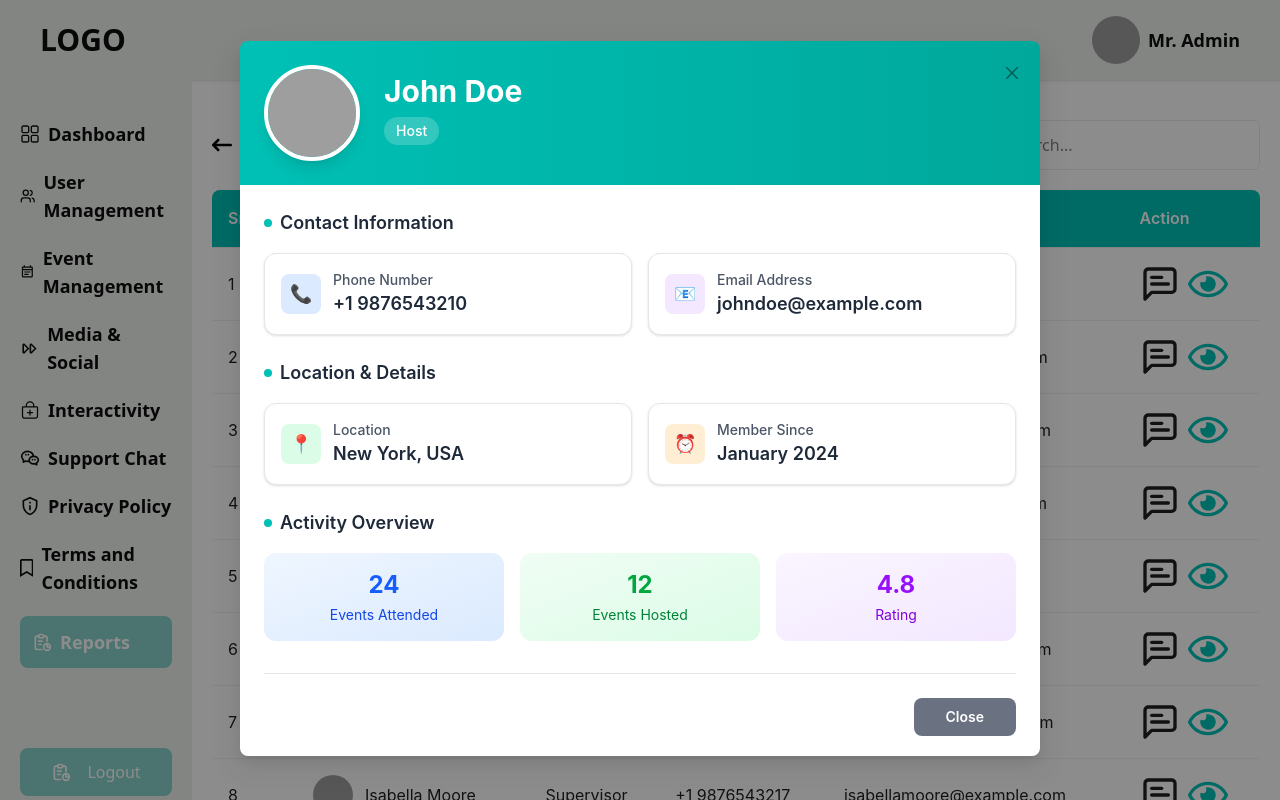
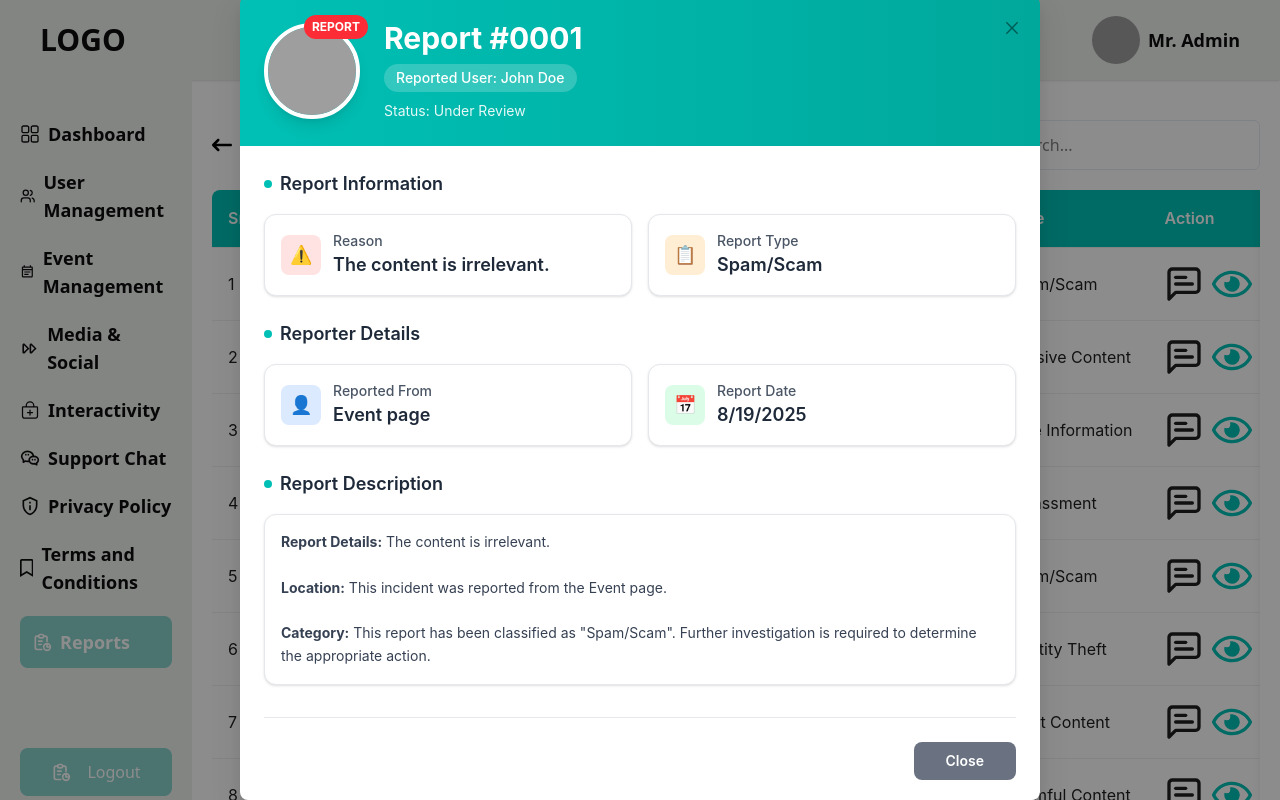
Before and after one commit to TAIJULAMAN/event-management-angel, a React (Vite) app: page /reports in a window 1280 px wide. Both pictures are taken after a click on the button 1207 px from the left and 284 px from the top of the page. Shown: the top 800 px of the page. Built offline with nearby package versions, Linux system fonts and the light colour scheme; grey boxes are pictures that could not be loaded.

Commit message:
complete profile

```diff
--- a/src/pages/Reports/Reports.jsx
+++ b/src/pages/Reports/Reports.jsx
@@ -6,11 +6,13 @@ import { RiDeleteBin6Line } from "react-icons/ri";
 import { FaRegEye } from "react-icons/fa";
 import { BiMessage } from "react-icons/bi";
 import { LuMessageSquareText } from "react-icons/lu";
+import { useNavigate } from "react-router-dom";
 
 function Reports() {
   const [isModalOpen, setIsModalOpen] = useState(false);
   const [isViewModalOpen, setIsViewModalOpen] = useState(false);
   const [selectedUser, setSelectedUser] = useState(null);
+  const navigate = useNavigate();
 
   const showModal = () => {
     setIsModalOpen(true);
@@ -32,273 +34,244 @@ function Reports() {
       key: "1",
       no: "1",
       name: "John Doe",
-      role: "Host",
-      phone: "+1 9876543210",
-      email: "johndoe@example.com",
-      location: "New York, USA",
+      reason: "The content is irrelevant.",
+      reportedFrom: "Event page",
+      type: "Spam/Scam",
     },
     {
       key: "2",
       no: "2",
-      name: "Emma Smith",
-      role: "Driver",
-      phone: "+1 9876543211",
-      email: "emmasmith@example.com",
-      location: "Los Angeles, USA",
+      name: "Jane Smith",
+      reason: "Contains inappropriate language.",
+      reportedFrom: "User profile",
+      type: "Abusive Content",
     },
     {
       key: "3",
       no: "3",
-      name: "Liam Johnson",
-      role: "Manager",
-      phone: "+1 9876543212",
-      email: "liamjohnson@example.com",
-      location: "Chicago, USA",
+      name: "Robert Brown",
+      reason: "Misleading information provided.",
+      reportedFrom: "Dashboard",
+      type: "Fake Information",
     },
     {
       key: "4",
       no: "4",
-      name: "Olivia Brown",
-      role: "Supervisor",
-      phone: "+1 9876543213",
-      email: "oliviabrown@example.com",
-      location: "Houston, USA",
+      name: "Emily Johnson",
+      reason: "Harassment in the comments section.",
+      reportedFrom: "Comment section",
+      type: "Harassment",
     },
     {
       key: "5",
       no: "5",
-      name: "Noah Davis",
-      role: "Host",
-      phone: "+1 9876543214",
-      email: "noahdavis@example.com",
-      location: "Phoenix, USA",
+      name: "Michael Wilson",
+      reason: "Repeated posting of promotional links.",
+      reportedFrom: "Forum",
+      type: "Spam/Scam",
     },
     {
       key: "6",
       no: "6",
-      name: "Sophia Miller",
-      role: "Driver",
-      phone: "+1 9876543215",
-      email: "sophiamiller@example.com",
-      location: "Philadelphia, USA",
+      name: "Sophia Taylor",
+      reason: "Impersonating another user.",
+      reportedFrom: "User profile",
+      type: "Identity Theft",
     },
     {
       key: "7",
       no: "7",
-      name: "James Wilson",
-      role: "Manager",
-      phone: "+1 9876543216",
-      email: "jameswilson@example.com",
-      location: "San Antonio, USA",
+      name: "William Anderson",
+      reason: "Posting explicit images.",
+      reportedFrom: "Gallery",
+      type: "Adult Content",
     },
     {
       key: "8",
       no: "8",
-      name: "Isabella Moore",
-      role: "Supervisor",
-      phone: "+1 9876543217",
-      email: "isabellamoore@example.com",
-      location: "San Diego, USA",
+      name: "Olivia Thomas",
+      reason: "Promoting harmful activities.",
+      reportedFrom: "Blog page",
+      type: "Harmful Content",
     },
     {
       key: "9",
       no: "9",
-      name: "Benjamin Taylor",
-      role: "Host",
-      phone: "+1 9876543218",
-      email: "benjamintaylor@example.com",
-      location: "Dallas, USA",
+      name: "James Martinez",
+      reason: "Spreading political misinformation.",
+      reportedFrom: "News feed",
+      type: "Fake Information",
     },
     {
       key: "10",
       no: "10",
-      name: "Mia Anderson",
-      role: "Driver",
-      phone: "+1 9876543219",
-      email: "miaanderson@example.com",
-      location: "San Jose, USA",
+      name: "Ava White",
+      reason: "Threatening another user.",
+      reportedFrom: "Direct messages",
+      type: "Harassment",
     },
     {
       key: "11",
       no: "11",
-      name: "Elijah Thomas",
-      role: "Manager",
-      phone: "+1 9876543220",
-      email: "elijahthomas@example.com",
-      location: "Austin, USA",
+      name: "Ethan Harris",
+      reason: "Using offensive slurs repeatedly.",
+      reportedFrom: "Group chat",
+      type: "Abusive Content",
     },
     {
       key: "12",
       no: "12",
-      name: "Charlotte Jackson",
-      role: "Supervisor",
-      phone: "+1 9876543221",
-      email: "charlottejackson@example.com",
-      location: "Jacksonville, USA",
+      name: "Charlotte Clark",
+      reason: "Excessive self-promotion.",
+      reportedFrom: "Forum",
+      type: "Spam/Scam",
     },
     {
       key: "13",
       no: "13",
-      name: "William White",
-      role: "Host",
-      phone: "+1 9876543222",
-      email: "williamwhite@example.com",
-      location: "Fort Worth, USA",
+      name: "Benjamin Lewis",
+      reason: "Distributing pirated materials.",
+      reportedFrom: "Download section",
+      type: "Illegal Content",
     },
     {
       key: "14",
       no: "14",
-      name: "Amelia Harris",
-      role: "Driver",
-      phone: "+1 9876543223",
-      email: "ameliaharris@example.com",
-      location: "Columbus, USA",
+      name: "Amelia Walker",
+      reason: "Promoting unverified medical advice.",
+      reportedFrom: "Article page",
+      type: "Misinformation",
     },
     {
       key: "15",
       no: "15",
-      name: "Henry Martin",
-      role: "Manager",
-      phone: "+1 9876543224",
-      email: "henrymartin@example.com",
-      location: "Charlotte, USA",
+      name: "Lucas Hall",
+      reason: "Repeatedly creating fake events.",
+      reportedFrom: "Event page",
+      type: "Fake Information",
     },
     {
       key: "16",
       no: "16",
-      name: "Evelyn Thompson",
-      role: "Supervisor",
-      phone: "+1 9876543225",
-      email: "evelynthompson@example.com",
-      location: "San Francisco, USA",
+      name: "Mia Allen",
+      reason: "Sending phishing links.",
+      reportedFrom: "Direct messages",
+      type: "Spam/Scam",
     },
     {
       key: "17",
       no: "17",
-      name: "Alexander Garcia",
-      role: "Host",
-      phone: "+1 9876543226",
-      email: "alexandergarcia@example.com",
-      location: "Indianapolis, USA",
+      name: "Henry Young",
+      reason: "Promoting extremist content.",
+      reportedFrom: "News section",
+      type: "Harmful Content",
     },
     {
       key: "18",
       no: "18",
-      name: "Harper Martinez",
-      role: "Driver",
-      phone: "+1 9876543227",
-      email: "harpermartinez@example.com",
-      location: "Seattle, USA",
+      name: "Harper King",
+      reason: "Sharing disturbing violent images.",
+      reportedFrom: "Gallery",
+      type: "Violence",
     },
     {
       key: "19",
       no: "19",
-      name: "Daniel Robinson",
-      role: "Manager",
-      phone: "+1 9876543228",
-      email: "danielrobinson@example.com",
-      location: "Denver, USA",
+      name: "Alexander Scott",
+      reason: "Abusive language towards moderators.",
+      reportedFrom: "Support chat",
+      type: "Abusive Content",
     },
     {
       key: "20",
       no: "20",
-      name: "Ella Clark",
-      role: "Supervisor",
-      phone: "+1 9876543229",
-      email: "ellaclark@example.com",
-      location: "Washington, USA",
+      name: "Ella Green",
+      reason: "Repeatedly posting irrelevant comments.",
+      reportedFrom: "Comment section",
+      type: "Spam/Scam",
     },
     {
       key: "21",
       no: "21",
-      name: "Matthew Rodriguez",
-      role: "Host",
-      phone: "+1 9876543230",
-      email: "matthewrodriguez@example.com",
-      location: "Boston, USA",
+      name: "Daniel Baker",
+      reason: "Impersonating an official account.",
+      reportedFrom: "User profile",
+      type: "Identity Theft",
     },
     {
       key: "22",
       no: "22",
-      name: "Scarlett Lewis",
-      role: "Driver",
-      phone: "+1 9876543231",
-      email: "scarlettlewis@example.com",
-      location: "El Paso, USA",
+      name: "Scarlett Adams",
+      reason: "Promoting pyramid schemes.",
+      reportedFrom: "Forum",
+      type: "Scam",
     },
     {
       key: "23",
       no: "23",
-      name: "Jackson Lee",
-      role: "Manager",
-      phone: "+1 9876543232",
-      email: "jacksonlee@example.com",
-      location: "Nashville, USA",
+      name: "Matthew Campbell",
+      reason: "Posting misleading discount offers.",
+      reportedFrom: "Product page",
+      type: "Fake Information",
     },
     {
       key: "24",
       no: "24",
-      name: "Victoria Walker",
-      role: "Supervisor",
-      phone: "+1 9876543233",
-      email: "victoriawalker@example.com",
-      location: "Detroit, USA",
+      name: "Victoria Roberts",
+      reason: "Spamming cryptocurrency promotions.",
+      reportedFrom: "Dashboard",
+      type: "Spam/Scam",
     },
     {
       key: "25",
       no: "25",
-      name: "Sebastian Hall",
-      role: "Host",
-      phone: "+1 9876543234",
-      email: "sebastianhall@example.com",
-      location: "Oklahoma City, USA",
+      name: "Joseph Phillips",
+      reason: "Uploading inappropriate memes.",
+      reportedFrom: "Gallery",
+      type: "Adult Content",
     },
     {
       key: "26",
       no: "26",
-      name: "Aria Allen",
-      role: "Driver",
-      phone: "+1 9876543235",
-      email: "ariaallen@example.com",
-      location: "Las Vegas, USA",
+      name: "Grace Parker",
+      reason: "Promoting fake giveaways.",
+      reportedFrom: "Event page",
+      type: "Scam",
     },
     {
       key: "27",
       no: "27",
-      name: "David Young",
-      role: "Manager",
-      phone: "+1 9876543236",
-      email: "davideyoung@example.com",
-      location: "Portland, USA",
+      name: "Samuel Evans",
+      reason: "Repeated trolling behavior.",
+      reportedFrom: "Group chat",
+      type: "Harassment",
     },
     {
       key: "28",
       no: "28",
-      name: "Grace King",
-      role: "Supervisor",
-      phone: "+1 9876543237",
-      email: "graceking@example.com",
-      location: "Memphis, USA",
+      name: "Chloe Turner",
+      reason: "Sharing private information publicly.",
+      reportedFrom: "User profile",
+      type: "Privacy Violation",
     },
     {
       key: "29",
       no: "29",
-      name: "Joseph Scott",
-      role: "Host",
-      phone: "+1 9876543238",
-      email: "josephscott@example.com",
-      location: "Louisville, USA",
+      name: "David Carter",
+      reason: "Posting dangerous challenges.",
+      reportedFrom: "Video section",
+      type: "Harmful Content",
     },
     {
       key: "30",
       no: "30",
-      name: "Chloe Green",
-      role: "Driver",
-      phone: "+1 9876543239",
-      email: "chloegreen@example.com",
-      location: "Baltimore, USA",
+      name: "Lily Mitchell",
+      reason: "Spreading conspiracy theories.",
+      reportedFrom: "News section",
+      type: "Misinformation",
     },
   ];
+
   const columns = [
     {
       title: "Sr.No",
@@ -317,37 +290,32 @@ function Reports() {
           />
           <div className="flex flex-col gap-[2px]">
             <span className="leading-none">{record.name}</span>
-            {/* <span className="leading-none text-gray-500 text-sm">{record.email}</span> */}
+
           </div>
         </div>
       ),
     },
     {
       title: "Reason",
-      dataIndex: "role",
-      key: "role",
+      dataIndex: "reason",
+      key: "reason",
     },
     {
       title: "Reported Form",
-      dataIndex: "phone",
-      key: "phone",
+      dataIndex: "reportedFrom",
+      key: "reportedFrom",
     },
     {
       title: "Type",
-      dataIndex: "email",
-      key: "email",
+      dataIndex: "type",
+      key: "type",
     },
-    // {
-    //   title: "Action",
-    //   dataIndex: "location",
-    //   key: "location",
-    // },
     {
       title: "Action",
       key: "action",
       render: (_, record) => (
         <div className="flex gap-2">
-          <button className="" onClick={showModal}>
+          <button className="" onClick={() => navigate("/chat")}>
             <LuMessageSquareText className=" w-10 h-10 cursor-pointer rounded-md" />
           </button>
 
@@ -435,7 +403,7 @@ function Reports() {
           onCancel={handleViewCancel}
           footer={null}
           width={800}
-          className="user-view-modal"
+          className="report-view-modal"
         >
           {selectedUser && (
             <div className="relative">
@@ -448,55 +416,59 @@ function Reports() {
                       alt={selectedUser.name}
                       className="w-24 h-24 rounded-full border-4 border-white shadow-lg object-cover"
                     />
+                    <div className="absolute -top-2 -right-2 px-2 py-1 rounded-full text-xs font-bold text-white bg-red-500">
+                      REPORT
+                    </div>
                   </div>
                   <div className="text-white">
                     <h2 className="text-3xl font-bold mb-2">
-                      {selectedUser.name}
+                      Report #{selectedUser.no.padStart(4, '0')}
                     </h2>
                     <div className="flex items-center gap-3 mb-2">
                       <span className="bg-white/20 backdrop-blur-sm px-3 py-1 rounded-full text-sm font-medium">
-                        {selectedUser.role}
+                        Reported User: {selectedUser.name}
                       </span>
                     </div>
+                    <p className="text-white/90">Status: Under Review</p>
                   </div>
                 </div>
               </div>
 
               {/* Content sections */}
               <div className="space-y-6">
-                {/* Contact Information */}
+                {/* Report Information */}
                 <div>
                   <h3 className="text-lg font-semibold text-gray-800 mb-4 flex items-center gap-2">
                     <div className="w-2 h-2 bg-[#00c0b5] rounded-full"></div>
-                    Contact Information
+                    Report Information
                   </h3>
                   <div className="grid grid-cols-1 md:grid-cols-2 gap-4">
                     <div className="bg-white border border-gray-200 p-4 rounded-xl shadow-sm hover:shadow-md transition-shadow">
                       <div className="flex items-center gap-3">
-                        <div className="w-10 h-10 bg-blue-100 rounded-lg flex items-center justify-center">
-                          <span className="text-blue-600 text-lg">📞</span>
+                        <div className="w-10 h-10 bg-red-100 rounded-lg flex items-center justify-center">
+                          <span className="text-red-600 text-lg">⚠️</span>
                         </div>
                         <div>
                           <h4 className="text-sm font-medium text-gray-600">
-                            Phone Number
+                            Reason
                           </h4>
                           <p className="text-lg font-semibold text-gray-800">
-                            {selectedUser.phone}
+                            {selectedUser.reason}
                           </p>
                         </div>
                       </div>
                     </div>
                     <div className="bg-white border border-gray-200 p-4 rounded-xl shadow-sm hover:shadow-md transition-shadow">
                       <div className="flex items-center gap-3">
-                        <div className="w-10 h-10 bg-purple-100 rounded-lg flex items-center justify-center">
-                          <span className="text-purple-600 text-lg">📧</span>
+                        <div className="w-10 h-10 bg-orange-100 rounded-lg flex items-center justify-center">
+                          <span className="text-orange-600 text-lg">📋</span>
                         </div>
                         <div>
                           <h4 className="text-sm font-medium text-gray-600">
-                            Email Address
+                            Report Type
                           </h4>
                           <p className="text-lg font-semibold text-gray-800">
-                            {selectedUser.email}
+                            {selectedUser.type}
                           </p>
                         </div>
                       </div>
@@ -504,39 +476,39 @@ function Reports() {
                   </div>
                 </div>
 
-                {/* Location & Additional Info */}
+                {/* Reporter & Additional Info */}
                 <div>
                   <h3 className="text-lg font-semibold text-gray-800 mb-4 flex items-center gap-2">
                     <div className="w-2 h-2 bg-[#00c0b5] rounded-full"></div>
-                    Location & Details
+                    Reporter Details
                   </h3>
                   <div className="grid grid-cols-1 md:grid-cols-2 gap-4">
                     <div className="bg-white border border-gray-200 p-4 rounded-xl shadow-sm hover:shadow-md transition-shadow">
                       <div className="flex items-center gap-3">
-                        <div className="w-10 h-10 bg-green-100 rounded-lg flex items-center justify-center">
-                          <span className="text-green-600 text-lg">📍</span>
+                        <div className="w-10 h-10 bg-blue-100 rounded-lg flex items-center justify-center">
+                          <span className="text-blue-600 text-lg">👤</span>
                         </div>
                         <div>
                           <h4 className="text-sm font-medium text-gray-600">
-                            Location
+                            Reported From
                           </h4>
                           <p className="text-lg font-semibold text-gray-800">
-                            {selectedUser.location}
+                            {selectedUser.reportedFrom}
                           </p>
                         </div>
                       </div>
                     </div>
                     <div className="bg-white border border-gray-200 p-4 rounded-xl shadow-sm hover:shadow-md transition-shadow">
                       <div className="flex items-center gap-3">
-                        <div className="w-10 h-10 bg-orange-100 rounded-lg flex items-center justify-center">
-                          <span className="text-orange-600 text-lg">⏰</span>
+                        <div className="w-10 h-10 bg-green-100 rounded-lg flex items-center justify-center">
+                          <span className="text-green-600 text-lg">📅</span>
                         </div>
                         <div>
                           <h4 className="text-sm font-medium text-gray-600">
-                            Member Since
+                            Report Date
                           </h4>
                           <p className="text-lg font-semibold text-gray-800">
-                            January 2024
+                            {new Date().toLocaleDateString()}
                           </p>
                         </div>
                       </div>
@@ -544,41 +516,30 @@ function Reports() {
                   </div>
                 </div>
 
-                {/* Activity Stats */}
+                {/* Report Description */}
                 <div>
                   <h3 className="text-lg font-semibold text-gray-800 mb-4 flex items-center gap-2">
                     <div className="w-2 h-2 bg-[#00c0b5] rounded-full"></div>
-                    Activity Overview
+                    Report Description
                   </h3>
-                  <div className="grid grid-cols-3 gap-4">
-                    <div className="bg-gradient-to-br from-blue-50 to-blue-100 p-4 rounded-xl text-center">
-                      <div className="text-2xl font-bold text-blue-600 mb-1">
-                        24
-                      </div>
-                      <div className="text-sm text-blue-700">
-                        Events Attended
-                      </div>
-                    </div>
-                    <div className="bg-gradient-to-br from-green-50 to-green-100 p-4 rounded-xl text-center">
-                      <div className="text-2xl font-bold text-green-600 mb-1">
-                        12
-                      </div>
-                      <div className="text-sm text-green-700">
-                        Events Hosted
-                      </div>
-                    </div>
-                    <div className="bg-gradient-to-br from-purple-50 to-purple-100 p-4 rounded-xl text-center">
-                      <div className="text-2xl font-bold text-purple-600 mb-1">
-                        4.8
-                      </div>
-                      <div className="text-sm text-purple-700">Rating</div>
-                    </div>
+                  <div className="bg-white border border-gray-200 p-4 rounded-xl shadow-sm">
+                    <p className="text-gray-700 leading-relaxed">
+                      <strong>Report Details:</strong> {selectedUser.reason}
+                      <br /><br />
+                      <strong>Location:</strong> This incident was reported from the {selectedUser.reportedFrom}.
+                      <br /><br />
+                      <strong>Category:</strong> This report has been classified as "{selectedUser.type}".
+                      Further investigation is required to determine the appropriate action.
+                    </p>
                   </div>
                 </div>
+
+
               </div>
 
               {/* Action buttons */}
               <div className="flex justify-end items-center mt-8 pt-6 border-t border-gray-200">
+
                 <button
                   onClick={handleViewCancel}
                   className="bg-gray-500 text-white font-semibold px-8 py-2 rounded-lg hover:bg-gray-600 transition-colors"
--- a/src/pages/profile/ChangePass.jsx
+++ b/src/pages/profile/ChangePass.jsx
@@ -95,7 +95,7 @@ function ChangePass() {
           </div>
         </div>
         <div className="text-center py-5">
-          <button className="bg-[#FF0000] text-white font-semibold w-full py-3 rounded-md">
+          <button className="bg-[#00c0b5] text-white font-semibold w-full py-3 rounded-md">
             Save & Change
           </button>
         </div>
--- a/src/pages/profile/EditProfile.jsx
+++ b/src/pages/profile/EditProfile.jsx
@@ -43,7 +43,7 @@ function EditProfile() {
         </div>
 
         <div className="text-center py-5">
-          <button className="bg-[#FF0000] text-white font-semibold w-full py-3 rounded-lg">
+          <button className="bg-[#00c0b5] text-white font-semibold w-full py-3 rounded-lg">
           Save & Change
           </button>
         </div>
--- a/src/pages/profile/ProfilePage.jsx
+++ b/src/pages/profile/ProfilePage.jsx
@@ -14,7 +14,7 @@ function ProfilePage() {
         </h3>
         <div className="mx-auto flex flex-col justify-center items-center">
           {/* Profile Picture Section */}
-          <div className="flex justify-center items-center bg-[#FF0000] mt-5 text-white w-[900px] mx-auto p-5 gap-5 rounded-lg">
+          <div className="flex justify-center items-center bg-[#00c0b5] mt-5 text-white w-[900px] mx-auto p-5 gap-5 rounded-lg">
             <div className="relative">
               <div className="w-[122px] h-[122px] bg-gray-300 rounded-full border-4 border-white shadow-xl flex justify-center items-center">
                 <img
@@ -43,7 +43,7 @@ function ProfilePage() {
               onClick={() => setActiveTab("editProfile")}
               className={`cursor-pointer pb-1 ${
                 activeTab === "editProfile"
-                  ? "text-[#FF0000] border-b-2 border-[#FF0000]"
+                  ? "text-[#00c0b5] border-b-2 border-[#00c0b5]"
                   : "text-[#6A6D76]"
               }`}
             >
@@ -53,7 +53,7 @@ function ProfilePage() {
               onClick={() => setActiveTab("changePassword")}
               className={`cursor-pointer pb-1 ${
                 activeTab === "changePassword"
-                  ? "text-[#FF0000] border-b-2 border-[#FF0000]"
+                  ? "text-[#00c0b5] border-b-2 border-[#00c0b5]"
                   : "text-[#6A6D76]"
               }`}
             >
```
